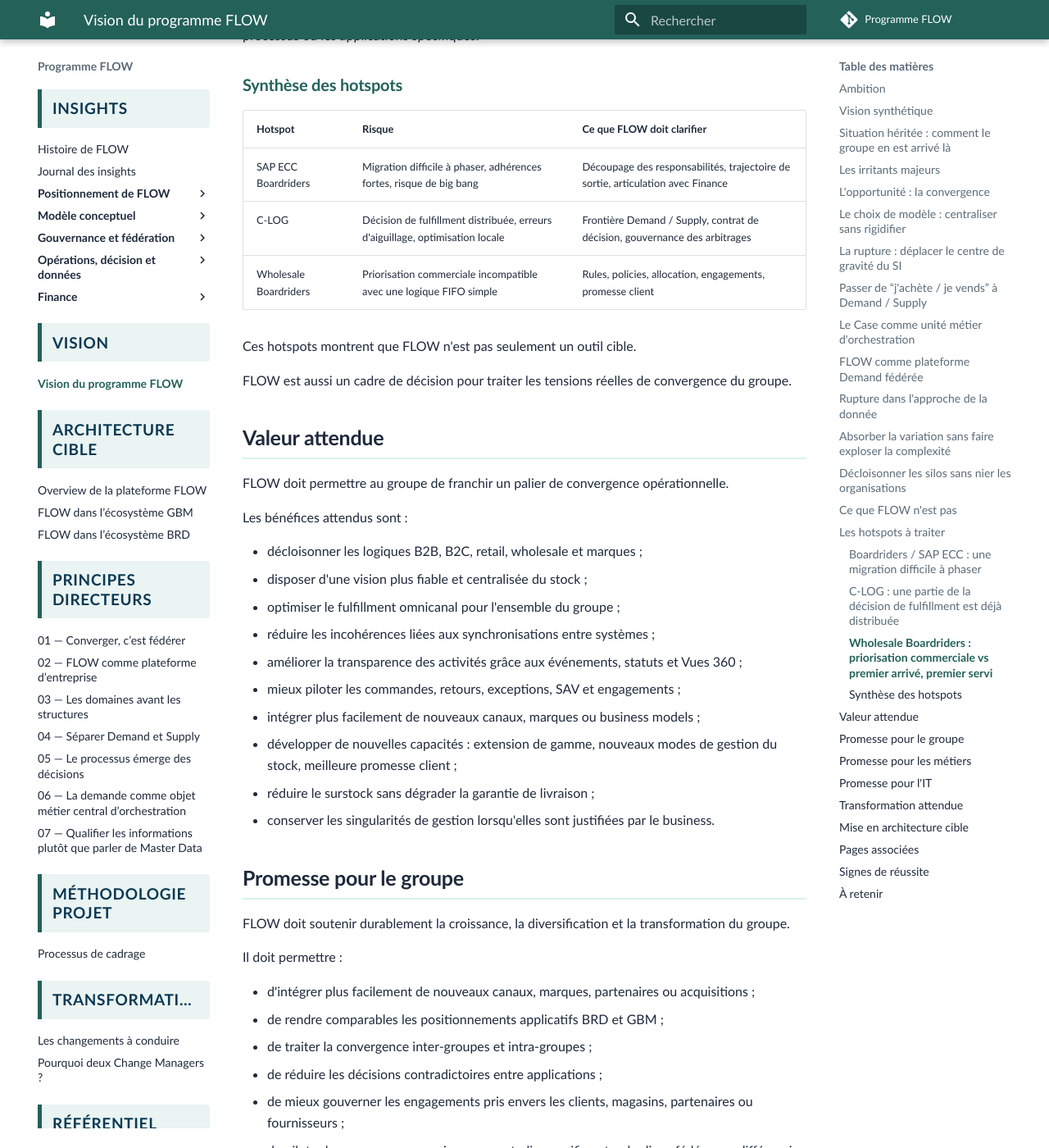
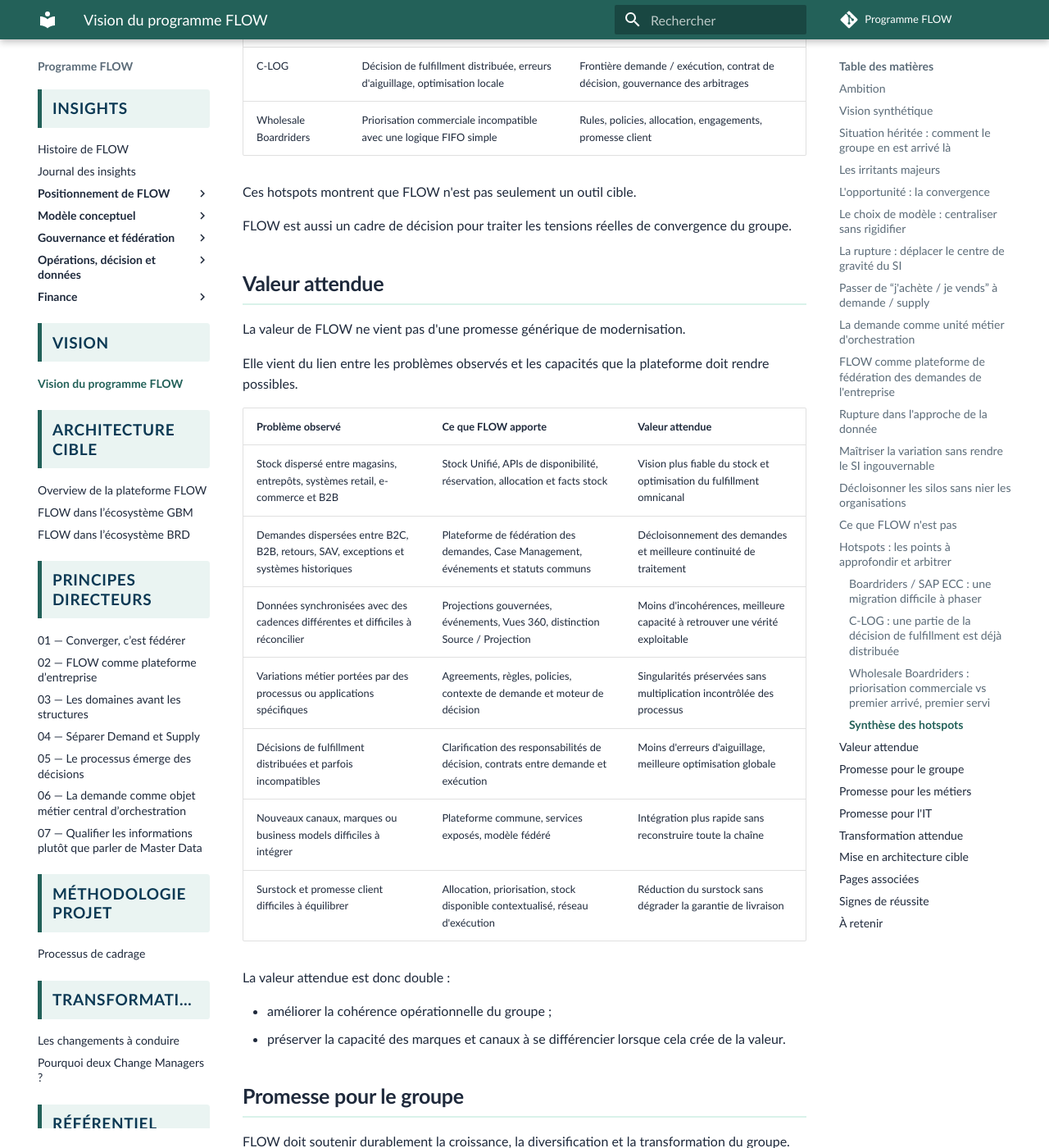
Before and after one commit to laurent-sintes/FLOW-Program, an MkDocs documentation site: the page built from docs/architecture-entreprise/vision/vision-programme-flow.md, in a window 1280 px wide and 1400 px high, scrolled down 12219 px. Shown: the whole window at 82% size. Built offline with MkDocs 1.6.1 and Material for MkDocs 9.7.7, drawn with Linux system fonts in a browser that asks for light colours; comment, search, counter and statistics services are not loaded; some of the changed text lies outside the part shown.

Commit message:
Refine FLOW vision wording and value rationale

````diff
--- a/docs/architecture-entreprise/vision/vision-programme-flow.md
+++ b/docs/architecture-entreprise/vision/vision-programme-flow.md
@@ -16,7 +16,7 @@
 
 ## Vision synthétique
 
-> FLOW est le moteur de convergence opérationnelle du groupe : une plateforme Demand fédérée qui permet de traiter les demandes, gouverner les décisions, mobiliser le stock et le réseau d'exécution, tout en préservant les singularités business lorsque celles-ci créent de la valeur.
+> FLOW est le moteur de convergence opérationnelle du groupe : une plateforme de fédération des demandes de l'entreprise, qui permet de traiter les demandes, gouverner les décisions, mobiliser le stock et le réseau d'exécution, tout en préservant les singularités business lorsque celles-ci créent de la valeur.
 
 Cette vision repose sur cinq convictions fortes :
 
@@ -24,7 +24,7 @@
 - le centre de gravité du SI doit se déplacer de l'ERP-document vers la demande, la décision et la satisfaction client / utilisateur ;
 - gérer des commandes n'est plus suffisant : il faut savoir traiter des demandes ;
 - les silos B2B, B2C, marques, groupes ou canaux peuvent exister chez les consommateurs de la plateforme, mais pas dans la plateforme elle-même ;
-- la variation métier doit être pilotée par le contexte, les Agreements et les règles, sans faire exploser la complexité du SI.
+- la variation métier doit être pilotée par le contexte, les Agreements et les règles, sans rendre le SI ingouvernable.
 
 ## Situation héritée : comment le groupe en est arrivé là
 
@@ -64,8 +64,9 @@
 - une rationalisation encore insuffisante du paysage applicatif ;
 - des synchronisations de données trop fragiles entre systèmes ;
 - des cadences de rafraîchissement non uniformes, qui créent des risques d'incohérence ;
-- une difficulté à diagnostiquer les écarts entre applications ;
-- une vision centralisée du stock et des commandes encore insuffisante ;
+- une difficulté à retrouver une vérité fiable dans une constellation d'applications qui portent chacune une partie des données ;
+- une vision centralisée du stock encore insuffisante, notamment entre stock magasin et stock entrepôt ;
+- une vision centralisée des demandes encore insuffisante, notamment entre demandes B2C, B2B, retours, SAV et exceptions ;
 - une difficulté à optimiser le fulfillment multicanal à l'échelle du groupe.
 
 Ces irritants ne sont pas seulement techniques.
@@ -151,9 +152,9 @@
     OMS / commande / canal
 
 Nouveau centre de gravité
-    Demande / Case / décision
+    Demande / décision
     Satisfaction client-utilisateur
-    Réseau d'exécution
+    Stock et réseau d'exécution
 ```
 
 Ce déplacement est majeur.
@@ -162,7 +163,7 @@
 
 On part de la demande à comprendre, promettre, exécuter et expliquer.
 
-## Passer de “j'achète / je vends” à Demand / Supply
+## Passer de “j'achète / je vends” à demande / supply
 
 L'approche classique consiste souvent à découper le SI selon les organisations, les canaux ou les processus :
 
@@ -181,7 +182,7 @@
 Cette approche conduit à distinguer deux grands mondes :
 
 ```text
-Demand
+Demande
     Les demandes à instruire, décider, promettre, suivre et expliquer
 
 Supply
@@ -192,43 +193,35 @@
 
 Une commande client, une commande B2B, une demande SAV, un retour, une exception, une allocation, une promesse ou une demande fournisseur sont des formes différentes d'un même problème : comprendre une intention, prendre des décisions, mobiliser des ressources et garantir une exécution fiable.
 
-## Le Case comme unité métier d'orchestration
+## La demande comme unité métier d'orchestration
 
 FLOW part de la demande.
 
-Cette demande est portée dans la durée par un Case.
+La demande devient l'unité métier qui permet de relier une intention, un contexte, des décisions, des ressources, des documents, des événements et une exécution.
 
 ```text
-Demande / Case
-        ↓
+Demande
+    ↓
 Contexte et Agreement
-        ↓
+    ↓
 Règles et décisions
-        ↓
+    ↓
 Stock, promesse, allocation, réseau d'exécution
-        ↓
+    ↓
 Action, document, événement, exception
 ```
 
-Le Case devient l'objet métier actif.
-
-Il porte dans la durée :
-
-- le contexte ;
-- les décisions ;
-- les promesses ;
-- les documents ;
-- les événements ;
-- les exceptions ;
-- les interactions avec les capacités FLOW et les systèmes d'exécution.
-
 Cette lecture permet de dépasser la logique “une application = un processus”.
 
-Le Case porte la continuité métier lorsque la demande traverse plusieurs domaines, applications, organisations ou partenaires.
+Elle donne une continuité métier lorsque la demande traverse plusieurs domaines, applications, organisations ou partenaires.
 
-## FLOW comme plateforme Demand fédérée
+Dans l'architecture cible, cette demande pourra être portée par des objets de type Case, développés et opérés dans une plateforme de Case Management.
 
-FLOW est une plateforme Demand fédérée.
+Mais au niveau de la vision, le concept central reste la demande : ce que l'entreprise doit comprendre, arbitrer, satisfaire et expliquer.
+
+## FLOW comme plateforme de fédération des demandes de l'entreprise
+
+FLOW est une plateforme de fédération des demandes de l'entreprise.
 
 Elle n'a pas vocation à remplacer tout le SI.
 
@@ -264,7 +257,7 @@
 
 L'ambition n'est pas de construire un nouveau monolithe.
 
-L'ambition est de créer une plateforme fédératrice, capable de dialoguer avec les applications existantes et futures, tout en portant les responsabilités communes critiques.
+L'ambition est de créer une plateforme qui fédère les opérations et les décisions, capable de dialoguer avec les applications existantes et futures, tout en portant les responsabilités communes critiques.
 
 ## Rupture dans l'approche de la donnée
 
@@ -302,7 +295,7 @@
 
 FLOW devient une plateforme qui configure des capacités d'action, pas un grand miroir administratif de l'entreprise.
 
-## Absorber la variation sans faire exploser la complexité
+## Maîtriser la variation sans rendre le SI ingouvernable
 
 Le groupe n'a pas besoin d'un modèle rigide qui impose l'uniformisation partout.
 
@@ -330,7 +323,7 @@
     = traitement adapté
 ```
 
-La variation métier ne doit plus mécaniquement augmenter la complexité du SI.
+La variation métier ne doit plus augmenter mécaniquement la complexité du SI.
 
 L'uniformisation cesse alors d'être une contrainte IT.
 
@@ -373,18 +366,7 @@
 
 Mais FLOW doit empêcher que ces autonomies redeviennent des silos au cœur du traitement de la demande.
 
-FLOW doit clarifier leur rôle :
-
-```text
-consommateur
-contributeur
-source
-projection
-système d'exécution
-domaine spécialisé
-```
-
-## Les hotspots à traiter
+## Hotspots : les points à approfondir et arbitrer
 
 La vision FLOW ne peut pas être portée uniquement comme une cible théorique.
 
@@ -413,7 +395,7 @@
 
 Il porte déjà une partie des décisions de fulfillment : orientation, exécution, stock entrepôt, transport, événements et capacités opérationnelles.
 
-Si FLOW porte une partie de la décision Demand, et C-LOG une partie de la décision Supply, le risque est de distribuer la décision sans gouvernance claire.
+Si FLOW porte une partie de la décision liée à la demande, et C-LOG une partie de la décision liée à l'exécution, le risque est de distribuer la décision sans gouvernance claire.
 
 Cela peut produire :
 
@@ -423,7 +405,7 @@
 - une optimisation locale au détriment de l'optimisation globale ;
 - une difficulté à expliquer pourquoi une décision a été prise.
 
-Ce hotspot impose de définir précisément la frontière entre décision Demand et décision Supply, ainsi que le contrat d'échange entre FLOW et C-LOG.
+Ce hotspot impose de définir précisément la frontière entre décision de demande et décision d'exécution, ainsi que le contrat d'échange entre FLOW et C-LOG.
 
 ### Wholesale Boardriders : priorisation commerciale vs premier arrivé, premier servi
 
@@ -452,7 +434,7 @@
 | Hotspot | Risque | Ce que FLOW doit clarifier |
 | --- | --- | --- |
 | SAP ECC Boardriders | Migration difficile à phaser, adhérences fortes, risque de big bang | Découpage des responsabilités, trajectoire de sortie, articulation avec Finance |
-| C-LOG | Décision de fulfillment distribuée, erreurs d'aiguillage, optimisation locale | Frontière Demand / Supply, contrat de décision, gouvernance des arbitrages |
+| C-LOG | Décision de fulfillment distribuée, erreurs d'aiguillage, optimisation locale | Frontière demande / exécution, contrat de décision, gouvernance des arbitrages |
 | Wholesale Boardriders | Priorisation commerciale incompatible avec une logique FIFO simple | Rules, policies, allocation, engagements, promesse client |
 
 Ces hotspots montrent que FLOW n'est pas seulement un outil cible.
@@ -461,20 +443,24 @@
 
 ## Valeur attendue
 
-FLOW doit permettre au groupe de franchir un palier de convergence opérationnelle.
+La valeur de FLOW ne vient pas d'une promesse générique de modernisation.
 
-Les bénéfices attendus sont :
+Elle vient du lien entre les problèmes observés et les capacités que la plateforme doit rendre possibles.
 
-- décloisonner les logiques B2B, B2C, retail, wholesale et marques ;
-- disposer d'une vision plus fiable et centralisée du stock ;
-- optimiser le fulfillment omnicanal pour l'ensemble du groupe ;
-- réduire les incohérences liées aux synchronisations entre systèmes ;
-- améliorer la transparence des activités grâce aux événements, statuts et Vues 360 ;
-- mieux piloter les commandes, retours, exceptions, SAV et engagements ;
-- intégrer plus facilement de nouveaux canaux, marques ou business models ;
-- développer de nouvelles capacités : extension de gamme, nouveaux modes de gestion du stock, meilleure promesse client ;
-- réduire le surstock sans dégrader la garantie de livraison ;
-- conserver les singularités de gestion lorsqu'elles sont justifiées par le business.
+| Problème observé | Ce que FLOW apporte | Valeur attendue |
+| --- | --- | --- |
+| Stock dispersé entre magasins, entrepôts, systèmes retail, e-commerce et B2B | Stock Unifié, APIs de disponibilité, réservation, allocation et facts stock | Vision plus fiable du stock et optimisation du fulfillment omnicanal |
+| Demandes dispersées entre B2C, B2B, retours, SAV, exceptions et systèmes historiques | Plateforme de fédération des demandes, Case Management, événements et statuts communs | Décloisonnement des demandes et meilleure continuité de traitement |
+| Données synchronisées avec des cadences différentes et difficiles à réconcilier | Projections gouvernées, événements, Vues 360, distinction Source / Projection | Moins d'incohérences, meilleure capacité à retrouver une vérité exploitable |
+| Variations métier portées par des processus ou applications spécifiques | Agreements, règles, policies, contexte de demande et moteur de décision | Singularités préservées sans multiplication incontrôlée des processus |
+| Décisions de fulfillment distribuées et parfois incompatibles | Clarification des responsabilités de décision, contrats entre demande et exécution | Moins d'erreurs d'aiguillage, meilleure optimisation globale |
+| Nouveaux canaux, marques ou business models difficiles à intégrer | Plateforme commune, services exposés, modèle fédéré | Intégration plus rapide sans reconstruire toute la chaîne |
+| Surstock et promesse client difficiles à équilibrer | Allocation, priorisation, stock disponible contextualisé, réseau d'exécution | Réduction du surstock sans dégrader la garantie de livraison |
+
+La valeur attendue est donc double :
+
+- améliorer la cohérence opérationnelle du groupe ;
+- préserver la capacité des marques et canaux à se différencier lorsque cela crée de la valeur.
 
 ## Promesse pour le groupe
 
@@ -547,7 +533,7 @@
 
 Ces changements sont documentés dans la page [Les changements à conduire avec FLOW](../../transformation/changements-a-conduire.md).
 
-Cette page doit servir de référence pour garder la transformation inspirante et concrète : ne plus servir l'organisation existante, raisonner Demand / Supply, réconcilier ERP et OMS, penser fulfillment avant documents, et piloter une convergence par niveaux.
+Cette page doit servir de référence pour garder la transformation inspirante et concrète : ne plus servir l'organisation existante, raisonner demande / supply, réconcilier ERP et OMS, penser fulfillment avant documents, et piloter une convergence par niveaux.
 
 ## Mise en architecture cible
 
@@ -591,16 +577,11 @@
 
 ## À retenir
 
-FLOW ne cherche pas à mieux gérer les commandes.
-
-FLOW cherche à mieux satisfaire les demandes.
-
-FLOW ne cherche pas à imposer un modèle unique.
-
-FLOW cherche à construire une plateforme fédérée, décloisonnée et adaptative : commune là où l'entreprise doit converger, différenciée là où le business l'exige.
-
-Sa valeur n'est pas de remplacer toutes les applications.
-
-Sa valeur est de rendre cohérentes les demandes, décisions, ressources, promesses, événements, documents et exceptions qui traversent l'entreprise.
-
-FLOW devient une plateforme qui configure des capacités d'action, pas un grand miroir administratif de l'entreprise.
+| Ne pas imaginer que... | FLOW vise plutôt à... |
+| --- | --- |
+| FLOW est seulement un projet de remplacement applicatif. | Faire converger des responsabilités critiques aujourd'hui dispersées. |
+| FLOW cherche à mieux gérer les commandes. | Mieux traiter les demandes, y compris commandes, retours, SAV, exceptions et engagements. |
+| FLOW impose un modèle unique à toutes les marques. | Construire une plateforme commune qui préserve les singularités business utiles. |
+| FLOW est un nouvel ERP ou un nouvel OMS. | Déplacer le centre de gravité vers la demande, la décision, le stock et le réseau d'exécution. |
+| FLOW doit absorber tout le SI. | Fédérer les opérations et décisions critiques, tout en laissant les domaines spécialisés jouer leur rôle. |
+| FLOW reconstruit une master data globale. | Configurer les capacités d'action nécessaires pour traiter les demandes de manière fiable, explicable et optimisable. |
````
